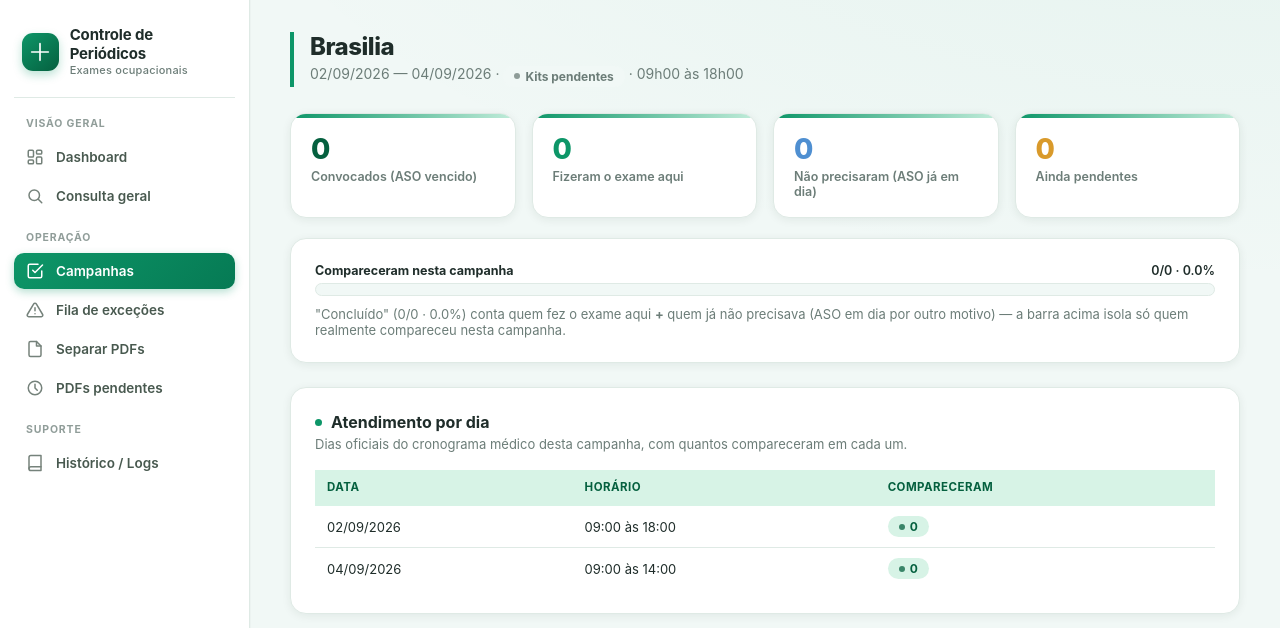
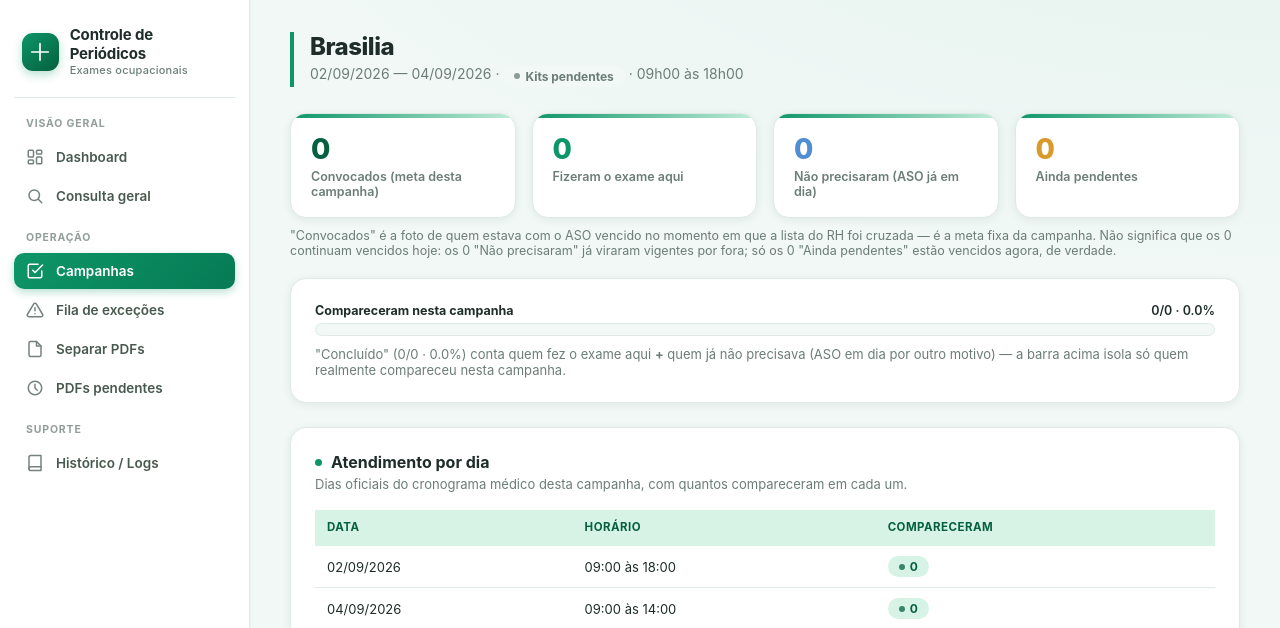
Before and after one commit to Gustavo-R-Oliveira10/GESTAO-DE-EXAMES-PERIODICOS-, a Flask app: page /campanhas/1 in a window 1280 px wide. Shown: the top 628 px of the page. Run offline with Flask 3, Linux system fonts and the light colour scheme; data comes from the database, SQL or seed files in the repository; data that the repository does not hold is empty.

Commit message:
Corrige rotulo enganoso: Convocados nao significa que todos continuam vencidos

```diff
--- a/app/templates/campanha_detalhe.html
+++ b/app/templates/campanha_detalhe.html
@@ -10,11 +10,17 @@
 </div>
 
 <div class="stats-row">
-  <div class="stat-tile"><div class="stat-value">{{ campanha.total_membros }}</div><div class="stat-label">Convocados (ASO vencido)</div></div>
+  <div class="stat-tile"><div class="stat-value">{{ campanha.total_membros }}</div><div class="stat-label">Convocados (meta desta campanha)</div></div>
   <div class="stat-tile"><div class="stat-value" style="color:var(--success)">{{ campanha.fizeram }}</div><div class="stat-label">Fizeram o exame aqui</div></div>
   <div class="stat-tile"><div class="stat-value" style="color:var(--accent-blue)">{{ campanha.nao_precisou }}</div><div class="stat-label">Não precisaram (ASO já em dia)</div></div>
   <div class="stat-tile"><div class="stat-value" style="color:var(--warning)">{{ campanha.pendentes }}</div><div class="stat-label">Ainda pendentes</div></div>
 </div>
+<p class="text-muted" style="font-size:12.5px; margin:-10px 0 20px 0">
+  "Convocados" é a foto de quem estava com o ASO vencido no momento em que a lista do RH foi cruzada
+  — é a meta fixa da campanha. Não significa que os {{ campanha.total_membros }} continuam vencidos
+  hoje: os {{ campanha.nao_precisou }} "Não precisaram" já viraram vigentes por fora; só os
+  {{ campanha.pendentes }} "Ainda pendentes" estão vencidos agora, de verdade.
+</p>
 
 <div class="card">
   <div class="progress-meta">
@@ -82,7 +88,7 @@
   </div>
 
   <div class="stats-row">
-    <div class="stat-tile"><div class="stat-value">{{ convocados|length }}</div><div class="stat-label">Convocados (ASO vencido)</div></div>
+    <div class="stat-tile"><div class="stat-value">{{ convocados|length }}</div><div class="stat-label">Convocados (vencidos no cruzamento)</div></div>
     <div class="stat-tile"><div class="stat-value" style="color:var(--success)">{{ ja_dispensados|length }}</div><div class="stat-label">Já dispensados (barrados da meta)</div></div>
   </div>
 
```
